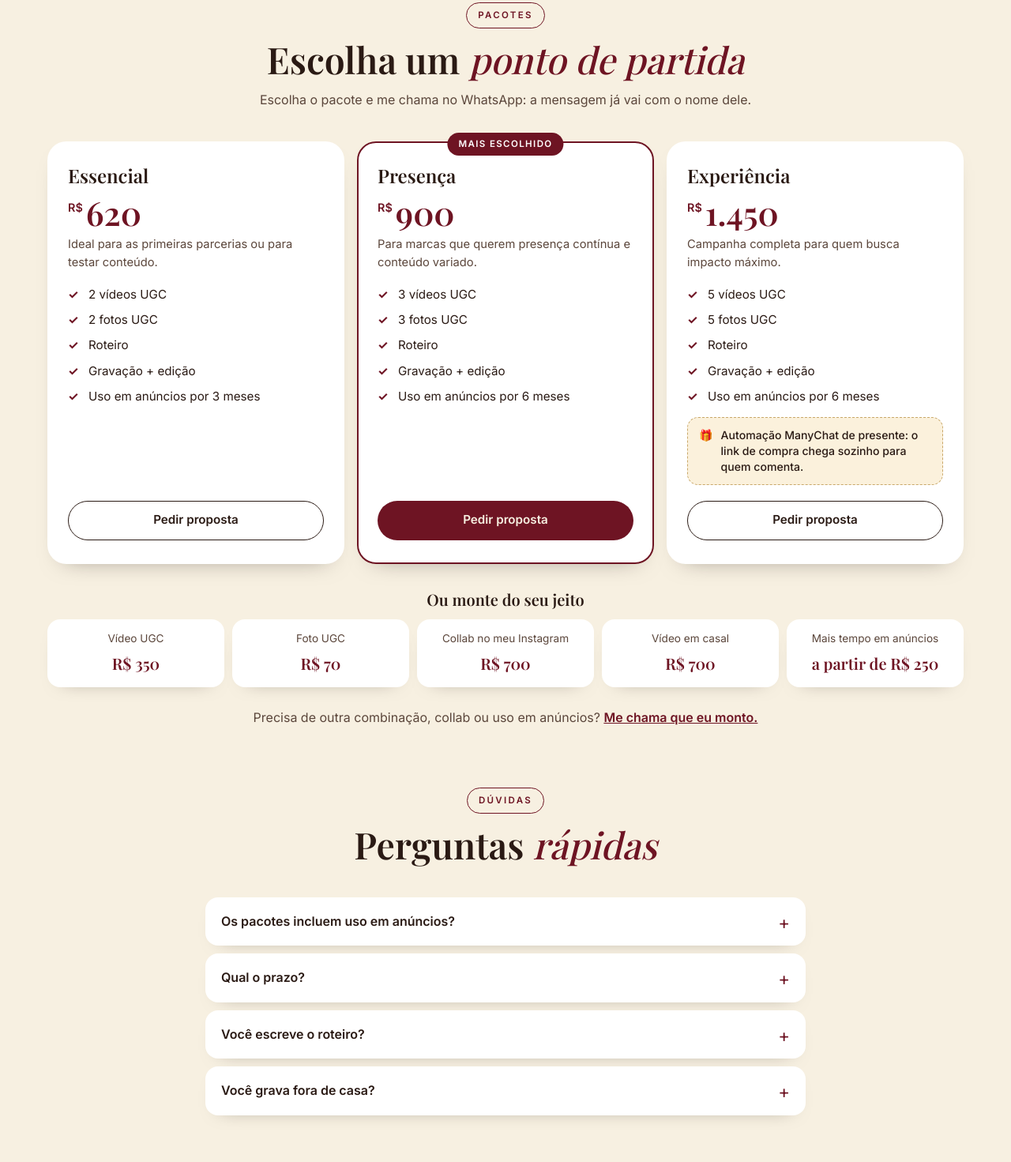
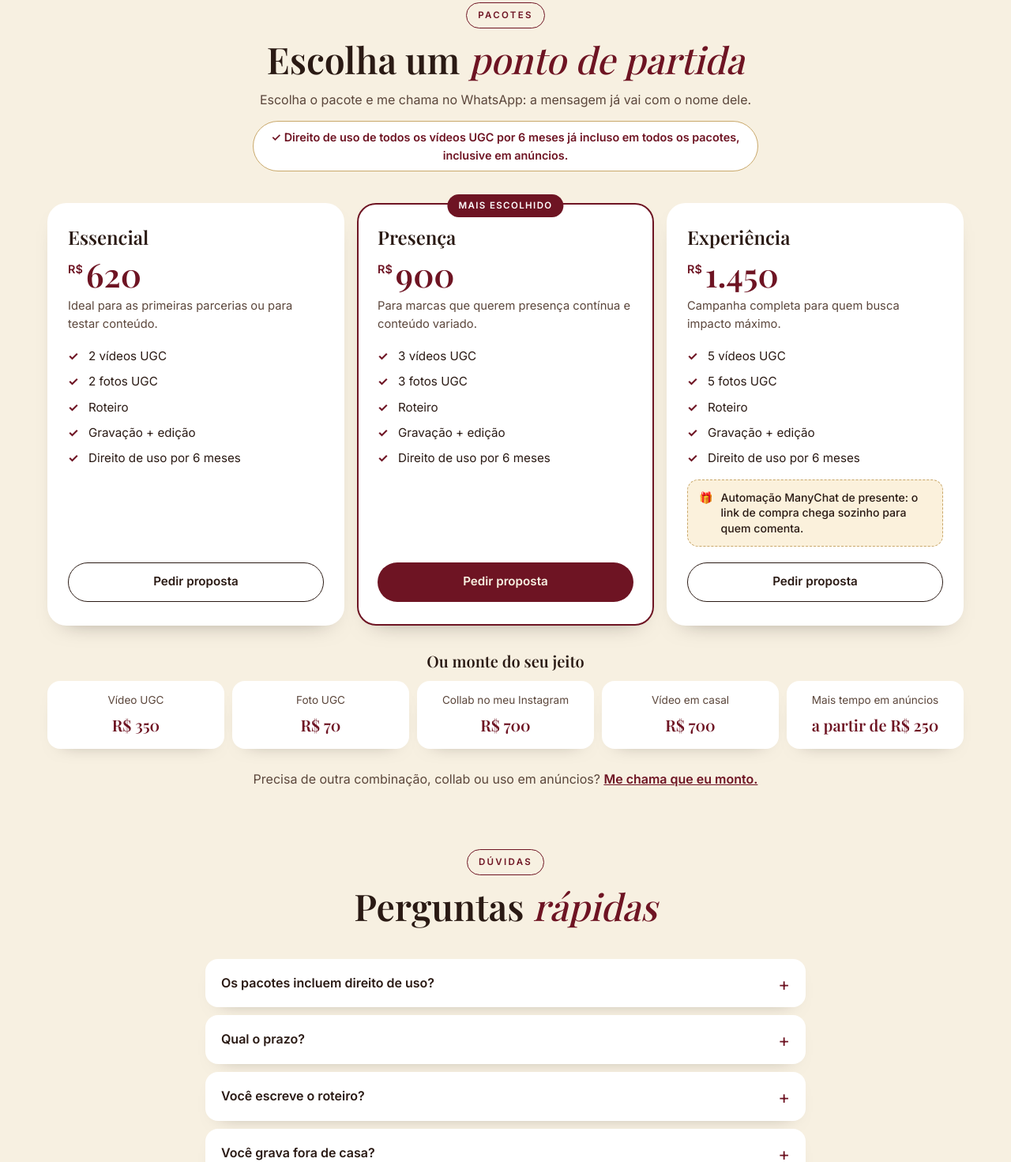
Before and after one commit to DEBORADOMINIQUE/portfolio-, a plain HTML site: page novo-portfolio.html in a window 1280 px wide. Shown: the part 5962-7433 px from the top of the page at 79% size. Drawn offline with nearby package versions, Linux system fonts and the light colour scheme; a web font is replaced by a local one.

Commit message:
Rascunho do portfólio: direito de uso de 6 meses em todos os pacotes
Co-Authored-By: Claude Opus 5.5 <noreply@anthropic.com>

```diff
--- a/novo-portfolio.html
+++ b/novo-portfolio.html
@@ -208,6 +208,7 @@
   .pacote li { padding-left: 26px; position: relative; font-size: .95rem; }
   .pacote li::before { content: "✓"; position: absolute; left: 0; top: 0; color: var(--vinho); font-weight: 700; }
   .pacote .botao { width: 100%; }
+  .selo-uso { display: inline-block; margin-top: 14px !important; background: #fff; border: 1px solid var(--dourado); color: var(--vinho) !important; border-radius: 999px; padding: 8px 18px; font-size: .9rem; font-weight: 600; }
   .presente { display: flex; gap: 10px; align-items: flex-start; margin: -8px 0 20px; padding: 12px 14px; border-radius: 14px; background: #fbf1dc; border: 1px dashed var(--dourado); font-size: .88rem; color: var(--texto); line-height: 1.4; }
   .presente span { font-weight: 500; }
   .outro { text-align: center; margin: 26px 0 0; color: var(--suave); }
@@ -395,6 +396,7 @@
         <span class="rotulo">Pacotes</span>
         <h2>Escolha um <em>ponto de partida</em></h2>
         <p>Escolha o pacote e me chama no WhatsApp: a mensagem já vai com o nome dele.</p>
+        <p class="selo-uso">✓ Direito de uso de todos os vídeos UGC por 6 meses já incluso em todos os pacotes, inclusive em anúncios.</p>
       </div>
       <div class="pacotes" id="listaPacotes"></div>
       <div class="avulsos aparecer">
@@ -502,13 +504,13 @@ const VIDEOS = [
 ];
 
 const PACOTES = [
-  { nome: 'Essencial', preco: '620', para: 'Ideal para as primeiras parcerias ou para testar conteúdo.', itens: ['2 vídeos UGC', '2 fotos UGC', 'Roteiro', 'Gravação + edição', 'Uso em anúncios por 3 meses'] },
-  { nome: 'Presença', preco: '900', para: 'Para marcas que querem presença contínua e conteúdo variado.', destaque: 'Mais escolhido', itens: ['3 vídeos UGC', '3 fotos UGC', 'Roteiro', 'Gravação + edição', 'Uso em anúncios por 6 meses'] },
-  { nome: 'Experiência', preco: '1.450', para: 'Campanha completa para quem busca impacto máximo.', itens: ['5 vídeos UGC', '5 fotos UGC', 'Roteiro', 'Gravação + edição', 'Uso em anúncios por 6 meses'], presente: 'Automação ManyChat de presente: o link de compra chega sozinho para quem comenta.' }
+  { nome: 'Essencial', preco: '620', para: 'Ideal para as primeiras parcerias ou para testar conteúdo.', itens: ['2 vídeos UGC', '2 fotos UGC', 'Roteiro', 'Gravação + edição', 'Direito de uso por 6 meses'] },
+  { nome: 'Presença', preco: '900', para: 'Para marcas que querem presença contínua e conteúdo variado.', destaque: 'Mais escolhido', itens: ['3 vídeos UGC', '3 fotos UGC', 'Roteiro', 'Gravação + edição', 'Direito de uso por 6 meses'] },
+  { nome: 'Experiência', preco: '1.450', para: 'Campanha completa para quem busca impacto máximo.', itens: ['5 vídeos UGC', '5 fotos UGC', 'Roteiro', 'Gravação + edição', 'Direito de uso por 6 meses'], presente: 'Automação ManyChat de presente: o link de compra chega sozinho para quem comenta.' }
 ];
 
 const DUVIDAS = [
-  { p: 'Os pacotes incluem uso em anúncios?', r: 'Sim: 3 meses no Essencial e 6 meses no Presença e no Experiência. Mais tempo de uso ou exclusividade entram à parte.' },
+  { p: 'Os pacotes incluem direito de uso?', r: 'Sim. Todos os pacotes já incluem 6 meses de direito de uso dos vídeos, inclusive em anúncios. Mais tempo ou exclusividade entram à parte.' },
   { p: 'Qual o prazo?', r: 'Até 10 dias corridos depois de receber o produto. Tem data de campanha? Me avisa no início.' },
   { p: 'Você escreve o roteiro?', r: 'Sim. Eu proponho e você aprova antes de eu gravar. Se você já tiver um roteiro, eu gravo a partir dele.' },
   { p: 'Você grava fora de casa?', r: 'Sim: restaurantes, lojas, clínicas e passeios em BH, e também em viagens.' }
```
